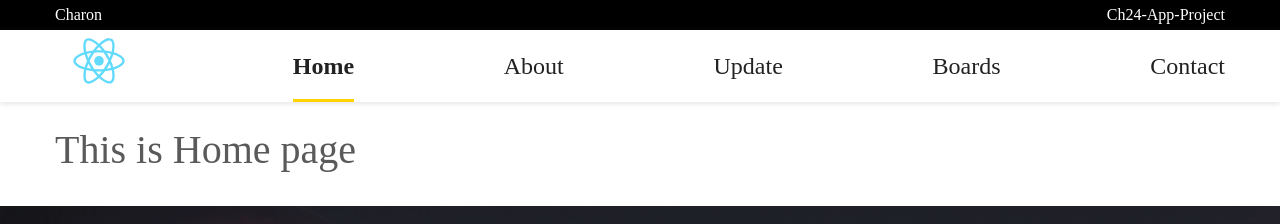
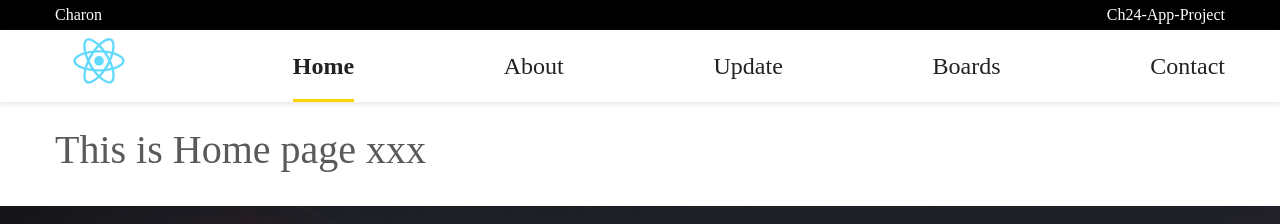
Before and after one commit to jakarit24/buildApp-project, a React (Create React App) app: page / in a window 1280 px wide. Shown: the top 224 px of the page. Built offline with nearby package versions, Linux system fonts and the light colour scheme.

Commit message:
test test

```diff
--- a/src/site/home.jsx
+++ b/src/site/home.jsx
@@ -14,7 +14,7 @@
       >
         <div class="container--content">
           <div class="title-page">
-            <h1>This is Home page</h1>
+            <h1>This is Home page xxx</h1>
           </div>
         </div>
       </div>
```
